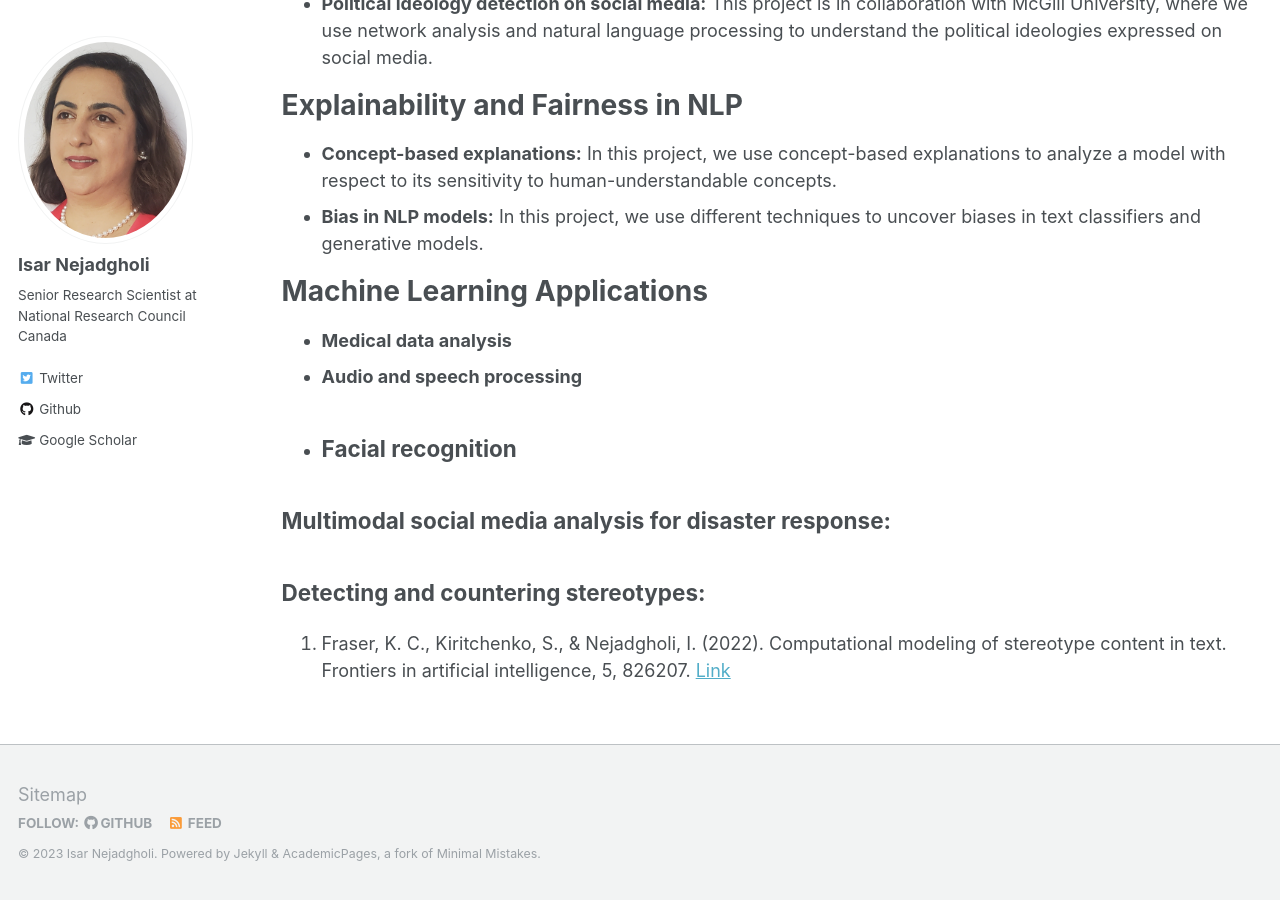
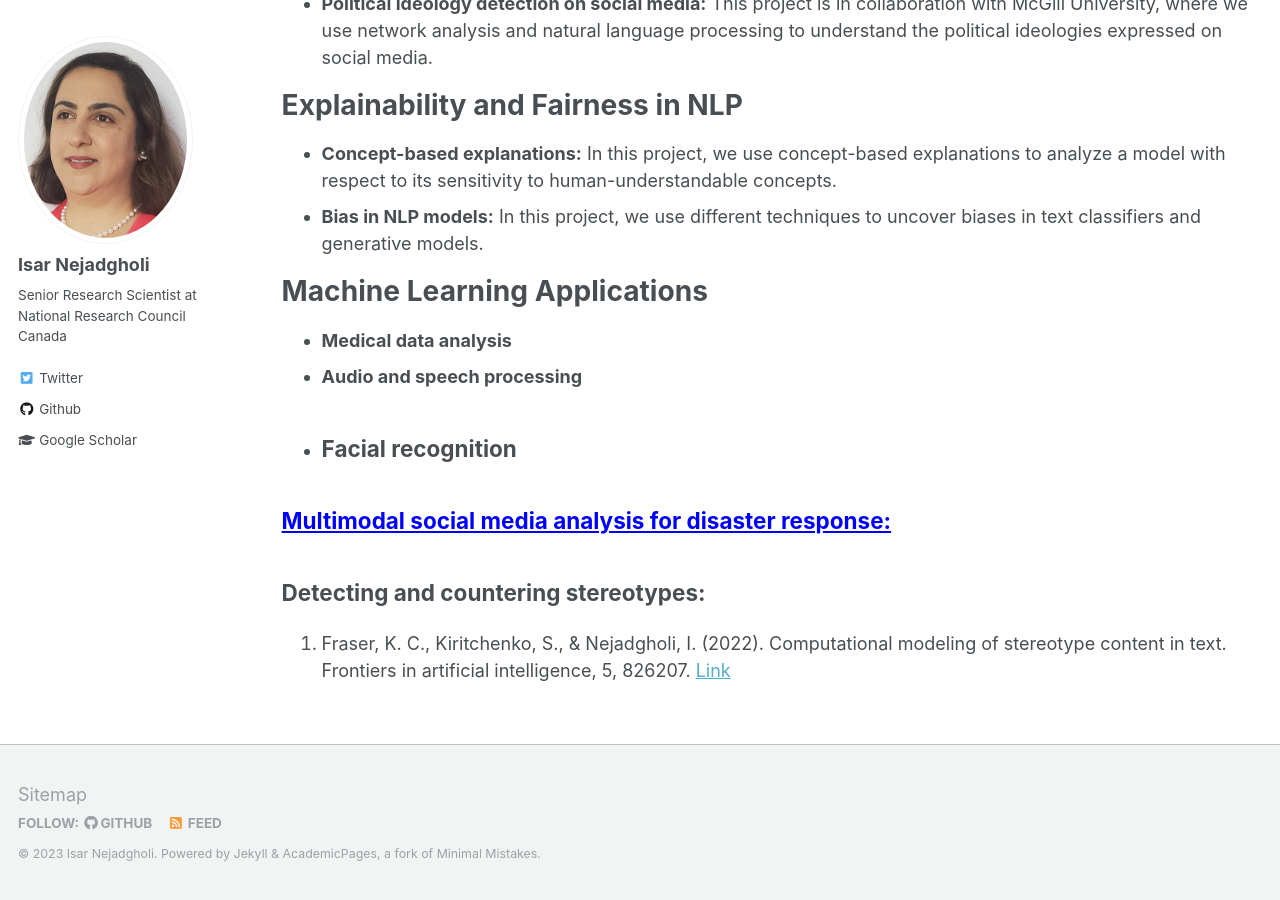
Before and after one commit to IsarNejad/IsarNejad.github.io, a Jekyll site: the page built from _pages/research.md, in a window 1280 px wide and 900 px high, scrolled down 507 px. Built offline with Jekyll 4.4.1, drawn with Linux system fonts in a browser that asks for light colours.

Commit message:
Update research.md

```diff
--- a/_pages/research.md
+++ b/_pages/research.md
@@ -25,7 +25,7 @@ author_profile: true
   - **Facial recognition**
 ---
 
-
+{: .underline-blue}
 ## Multimodal social media analysis for disaster response:
 <a id="MultiModal-Disaster"></a>
 
```
